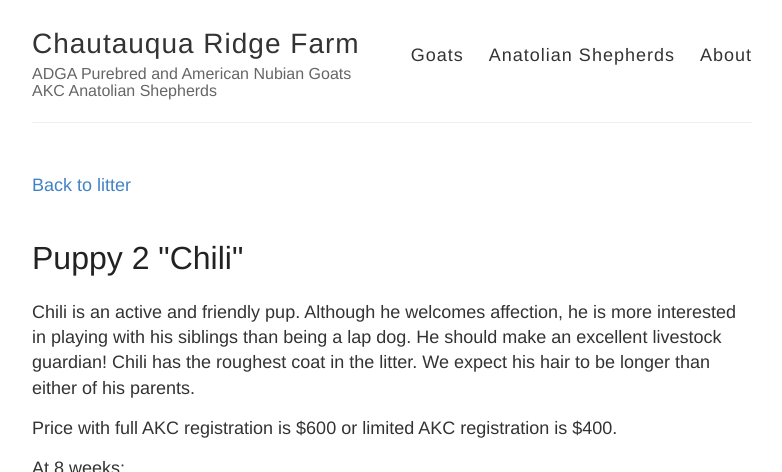
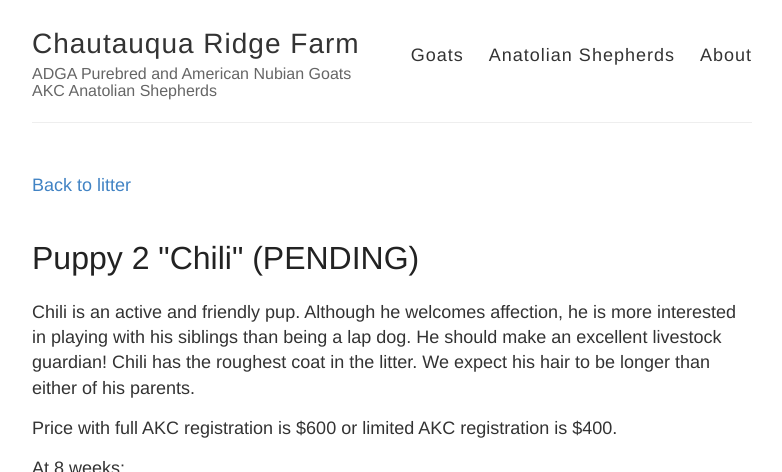
Before and after one commit to shebiki/www.chqridge.com, a Jekyll site: the page built from _anatolianshepherd/angusaspen1/2.md, in a window 1280 px wide and 900 px high, cut to the strip 0-472 px from the top of the window. Shown: the whole strip, without its empty margins (248-1030 px from the left). Built offline with Jekyll 4.4.1, drawn with Linux system fonts in a browser that asks for light colours.

Commit message:
Makes puppy 2 "Chili" pending.

```diff
--- a/_anatolianshepherd/angusaspen1/2.md
+++ b/_anatolianshepherd/angusaspen1/2.md
@@ -1,6 +1,6 @@
 ---
 layout: dog
-title: Puppy 2 "Chili"
+title: Puppy 2 "Chili" (PENDING)
 litter: angusaspen1
 ---
 
```
Also changed, not shown: _anatolianshepherd/angusaspen1.md (+1 -1 lines).
